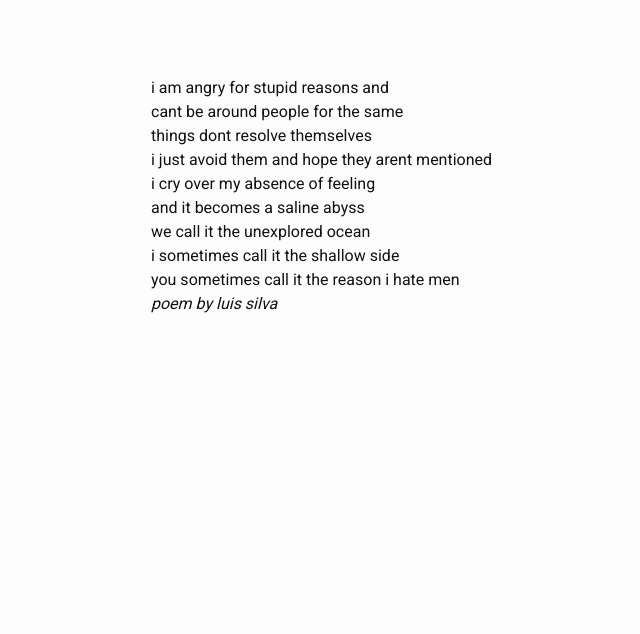
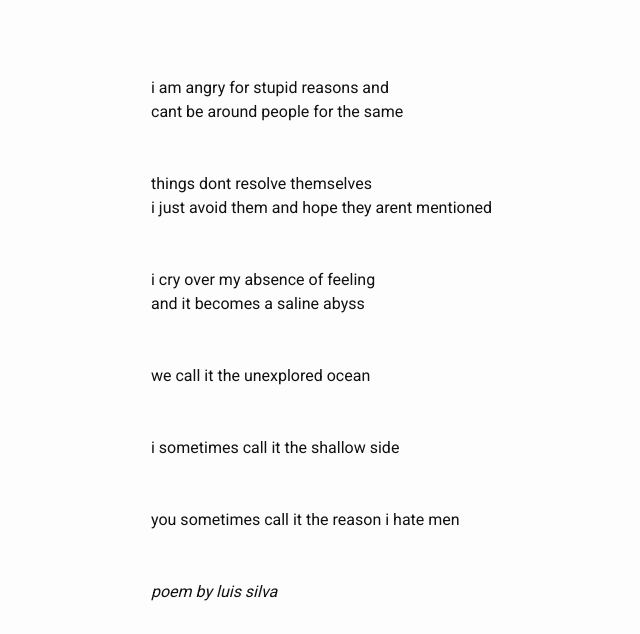
Before and after one commit to dbartel/intheendeverythingismostlywater, a Jekyll site: the page built from _posts/2015-1-28-january.md, in a window 1280 px wide. Shown: the part 1008-1642 px from the top of the page, without its empty margins (304-944 px from the left). Built offline with Jekyll 4.4.1, drawn with Linux system fonts in a browser that asks for light colours; before the commit the page ends 1354 px from its top, so only the background shows below that.

Commit message:
linebreaks

```diff
--- a/_posts/2015-1-28-january.md
+++ b/_posts/2015-1-28-january.md
@@ -63,30 +63,30 @@ i am angry for stupid reasons and
 
 cant be around people for the same
 
-
+<br><br>
 
 things dont resolve themselves
 
 i just avoid them and hope they arent mentioned
 
-
+<br><br>
 
 i cry over my absence of feeling
 
 and it becomes a saline abyss
 
-
+<br><br>
 
 we call it the unexplored ocean
 
-
+<br><br>
 
 i sometimes call it the shallow side
 
-
+<br><br>
 
 you sometimes call it the reason i hate men
 
-
+<br><br>
 
 *poem by luis silva*
```
